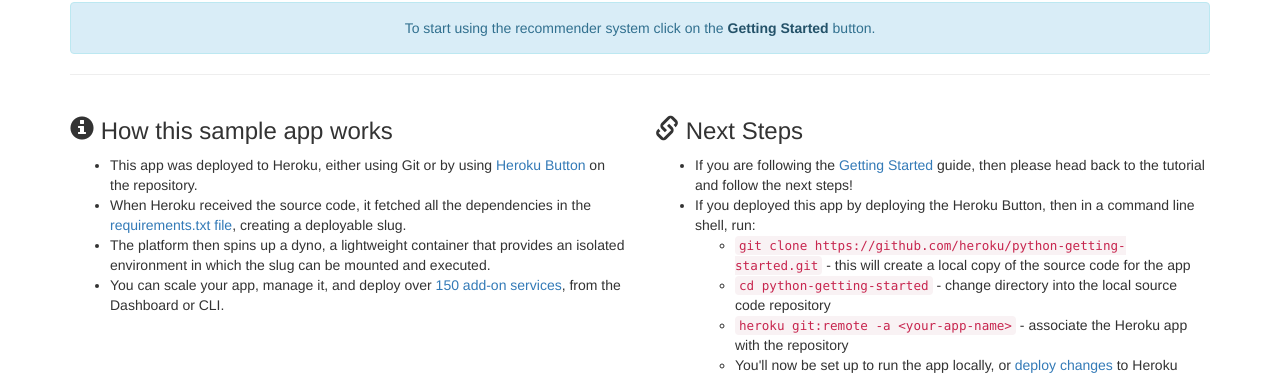
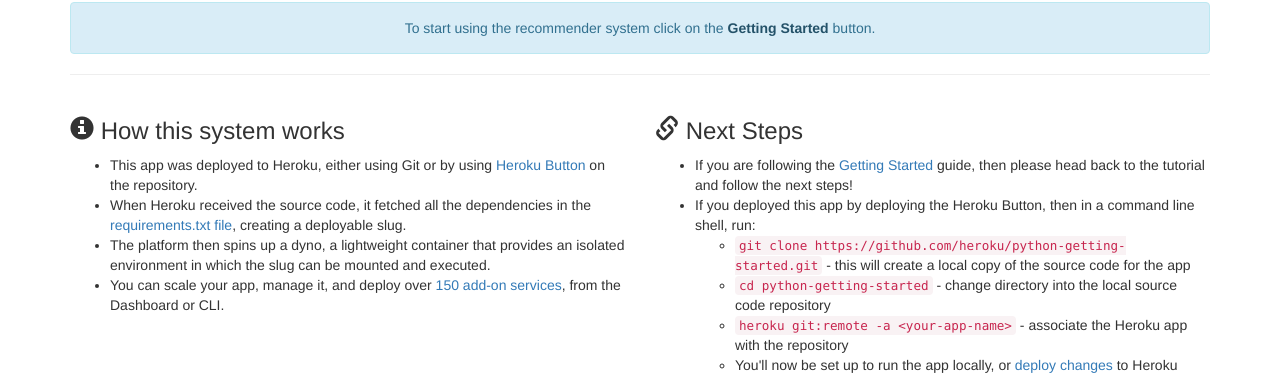
Before and after one commit to AvaisP/recommend-movies, a Django app: page / in a window 1280 px wide. Shown: the part 595-972 px from the top of the page. Run offline with Django 3.2, Linux system fonts and the light colour scheme; some libraries are stand-ins or nearby versions.

Commit message:
Changed something I forgot what

```diff
--- a/app/templates/index.html
+++ b/app/templates/index.html
@@ -21,7 +21,7 @@
   <hr>
   <div class="row">
     <div class="col-md-6">
-      <h3><span class="glyphicon glyphicon-info-sign"></span> How this sample app works</h3>
+      <h3><span class="glyphicon glyphicon-info-sign"></span> How this system works</h3>
       <ul>
         <li>This app was deployed to Heroku, either using Git or by using <a href="https://github.com/heroku/python-getting-started">Heroku Button</a> on the repository.</li>
 
```
